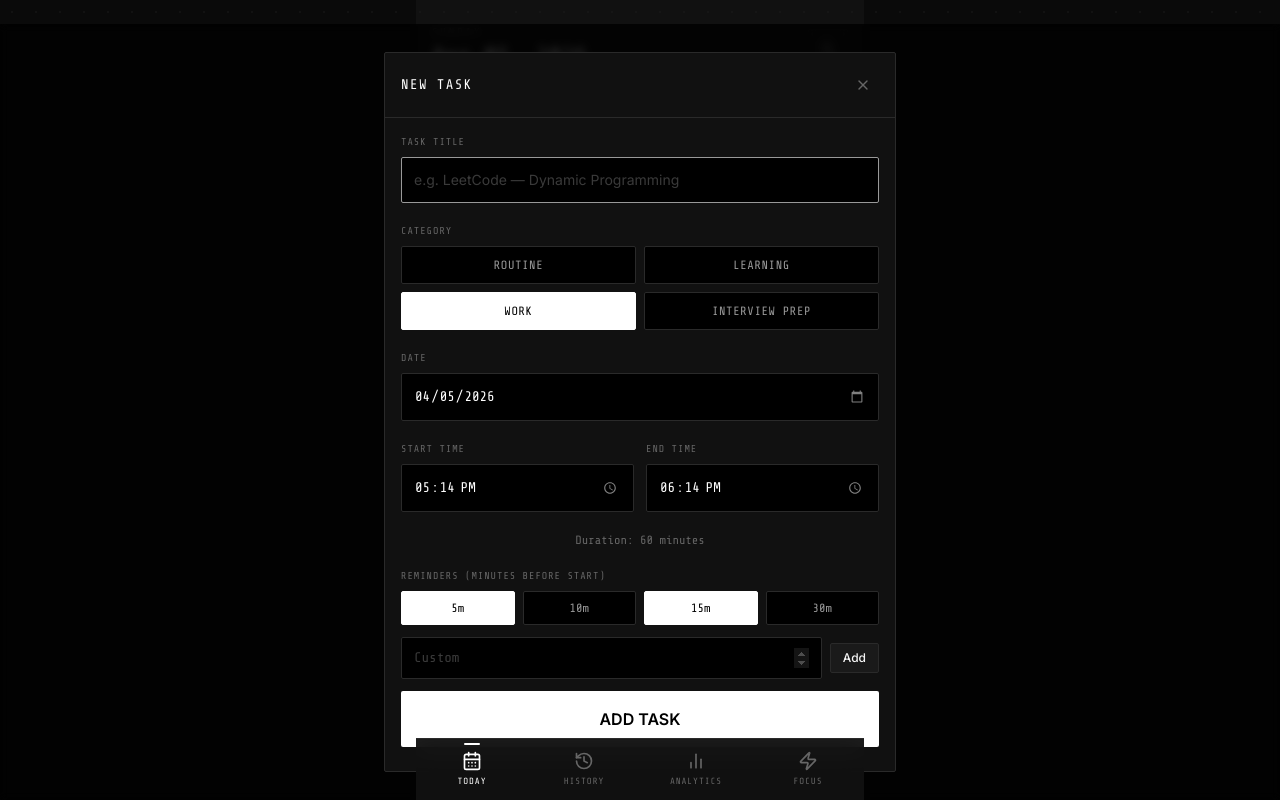
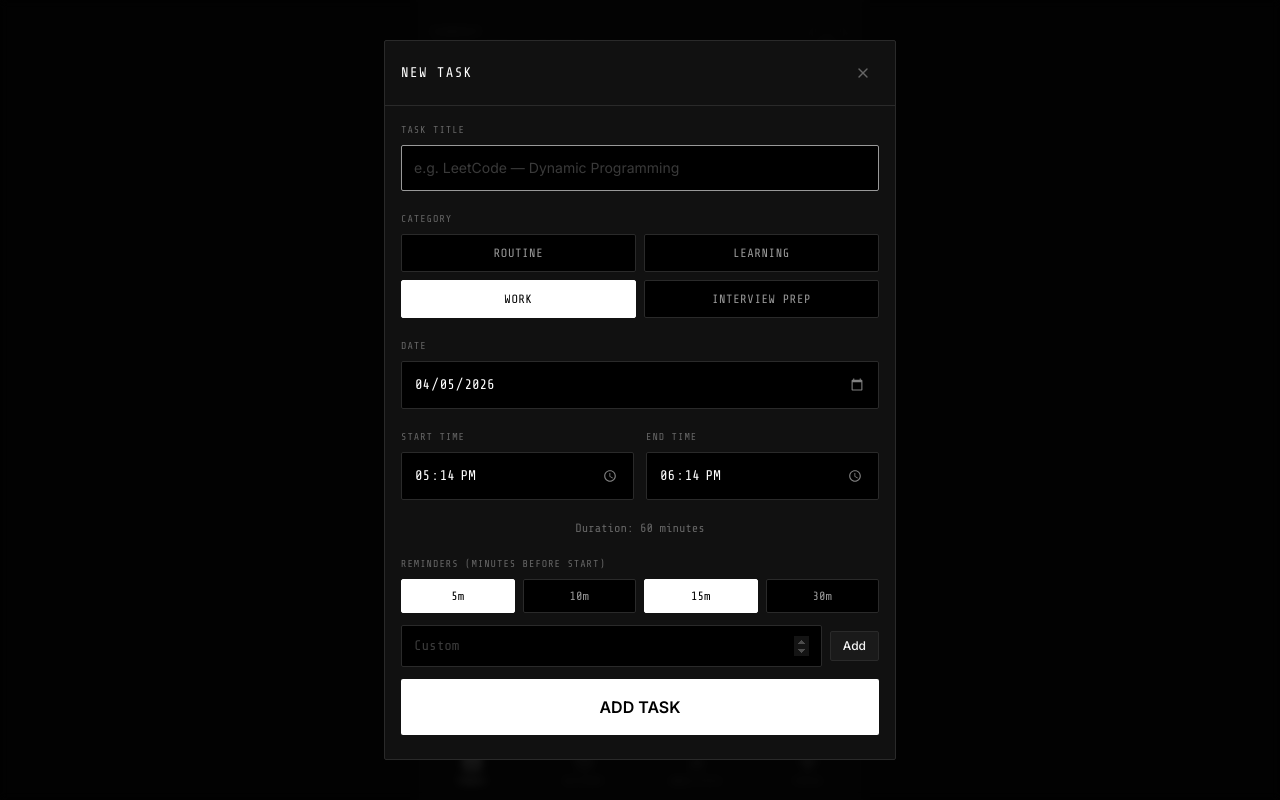
Before and after one commit to DavidGit17/Dev-Progress-Tracker, a React (Vite) app: page / in a window 1280 px wide. Both pictures are taken after a click on the button "Add Task". Built offline with nearby package versions, Linux system fonts and the light colour scheme.

Commit message:
fix: addtask button

```diff
--- a/src/components/ui/Modal.tsx
+++ b/src/components/ui/Modal.tsx
@@ -1,4 +1,5 @@
 import React, { useEffect } from "react";
+import { createPortal } from "react-dom";
 import { X } from "lucide-react";
 
 interface ModalProps {
@@ -29,8 +30,8 @@ export function Modal({ title, onClose, children }: ModalProps) {
     };
   }, []);
 
-  return (
-    <div className="fixed inset-0 z-50 flex items-end sm:items-center justify-center overscroll-none">
+  return createPortal(
+    <div className="fixed inset-0 z-[70] flex items-end sm:items-center justify-center overscroll-none">
       <div
         className="absolute inset-0 bg-black/80 backdrop-blur-sm"
         onClick={onClose}
@@ -51,6 +52,7 @@ export function Modal({ title, onClose, children }: ModalProps) {
           {children}
         </div>
       </div>
-    </div>
+    </div>,
+    document.body,
   );
 }
```
